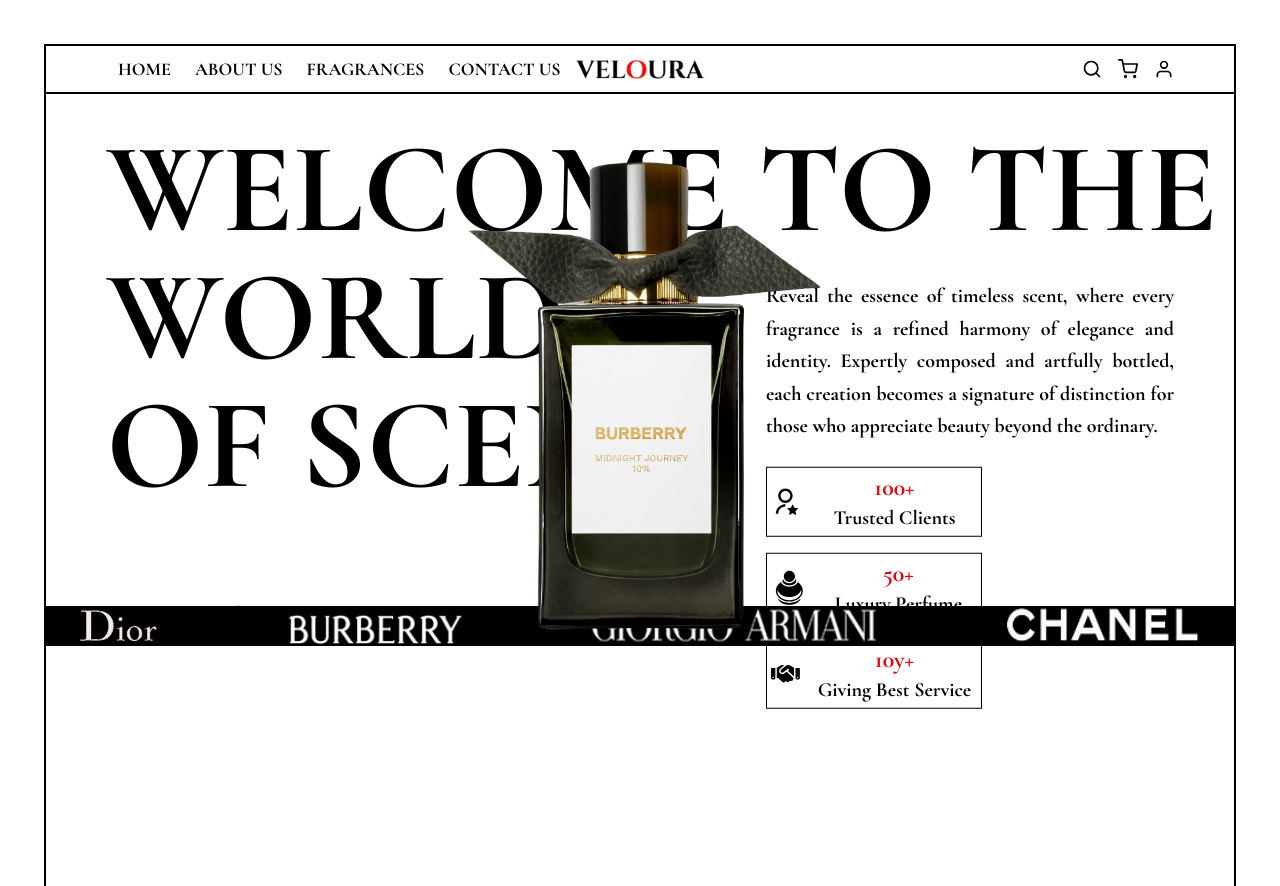
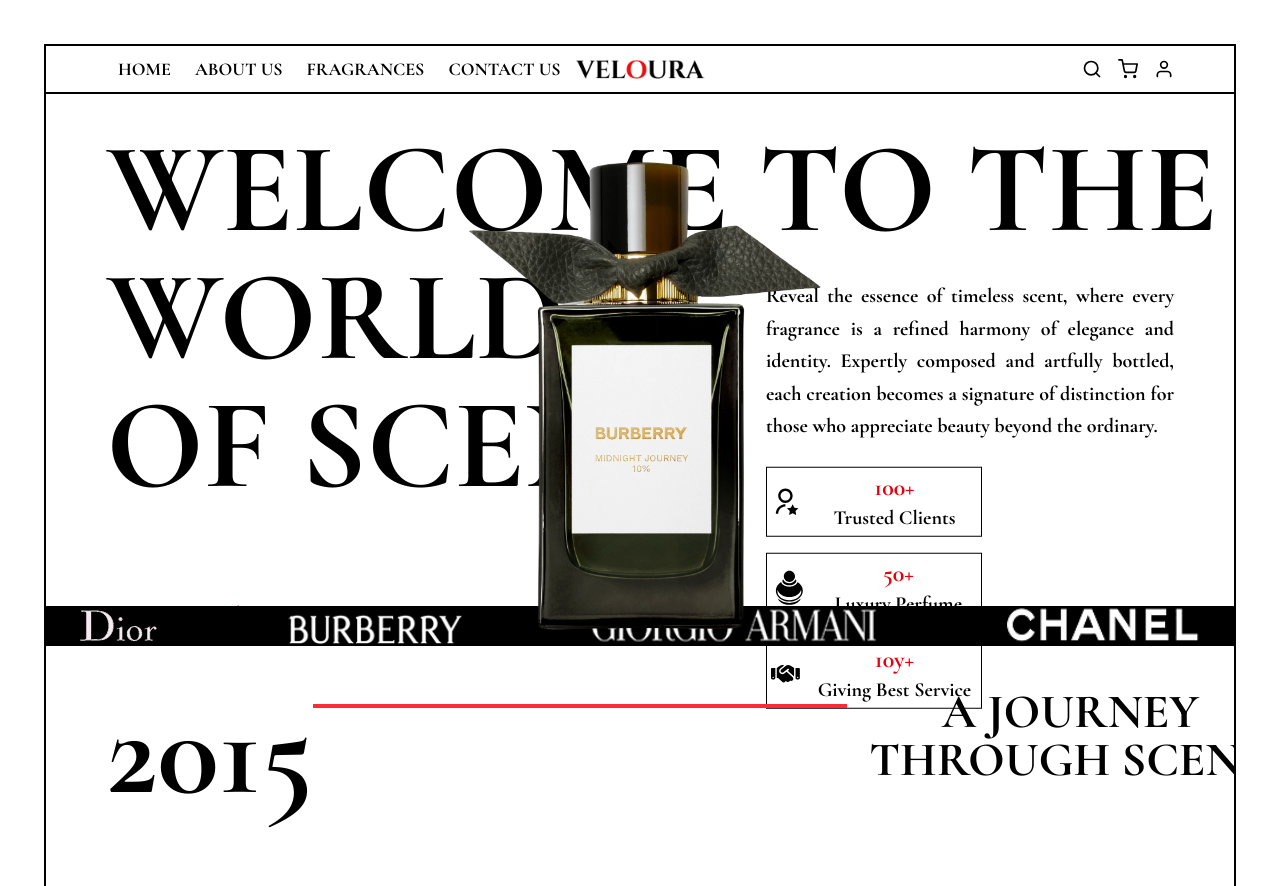
Before and after one commit to ushanic/veloura, a React (Vite) app: page / in a window 1280 px wide. Shown: the top 886 px of the page. Built offline with nearby package versions, Linux system fonts and the light colour scheme.

Commit message:
did some changes

```diff
--- a/src/components/pages/Home.jsx
+++ b/src/components/pages/Home.jsx
@@ -87,6 +87,17 @@
   <img src={brand3} alt="brand3" className="w-auto h-auto" />
   <img src={brand4} alt="brand4" className="w-auto h-auto" />
       </div>
+      <div>
+        <div className=" absolute flex flex-row items-start justify-between w-full">
+  <span className="text-9xl font-bold">2015</span>
+  <div className="right-60 top-60 mt-4 h-1 w-200 bg-red-500" />
+  <div className="flex flex-col items-start">
+    <span className="text-5xl font-bold uppercase">A Journey Through Scent</span>
+
+  </div>
+</div>
+
+      </div>
     </div>
   );
 }
```
